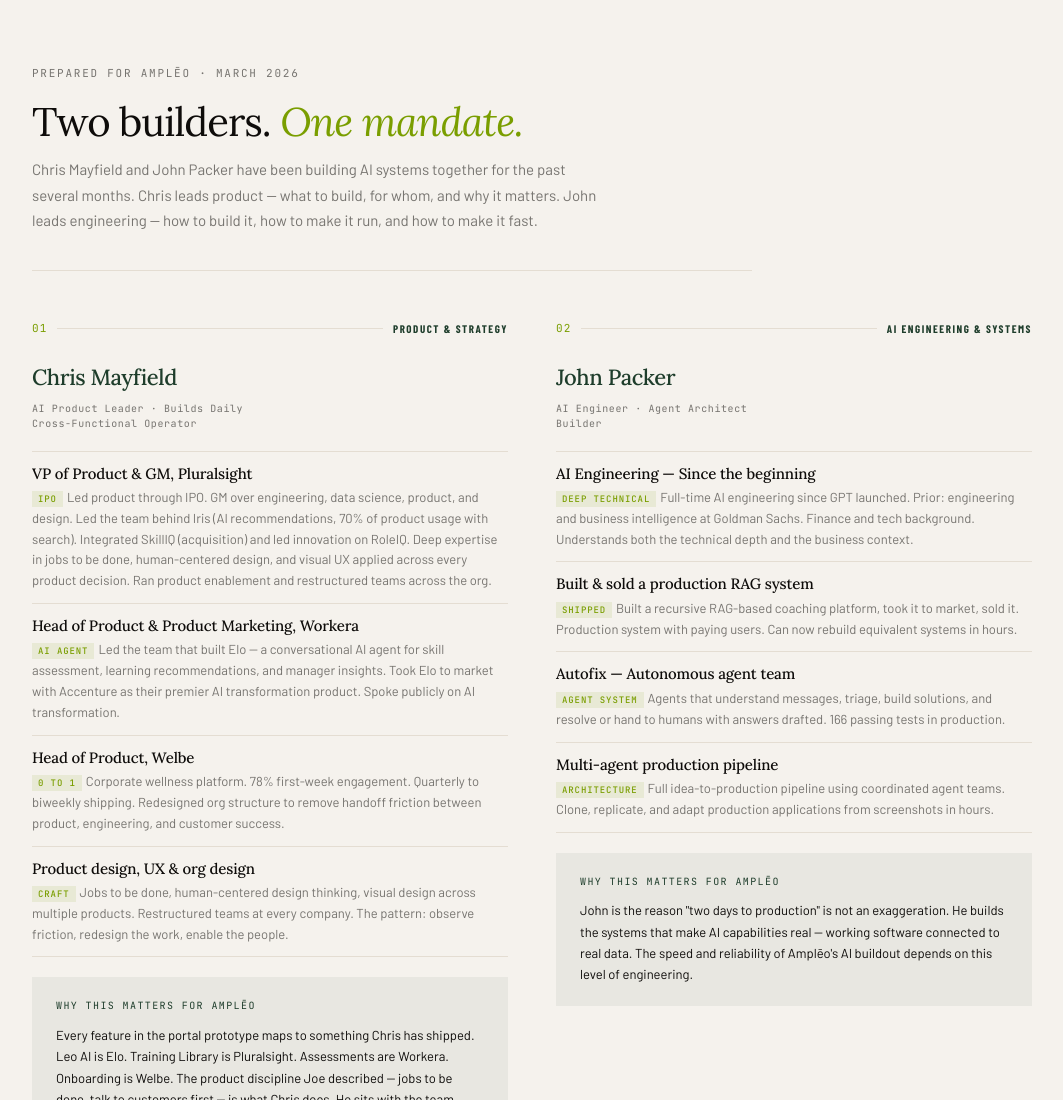
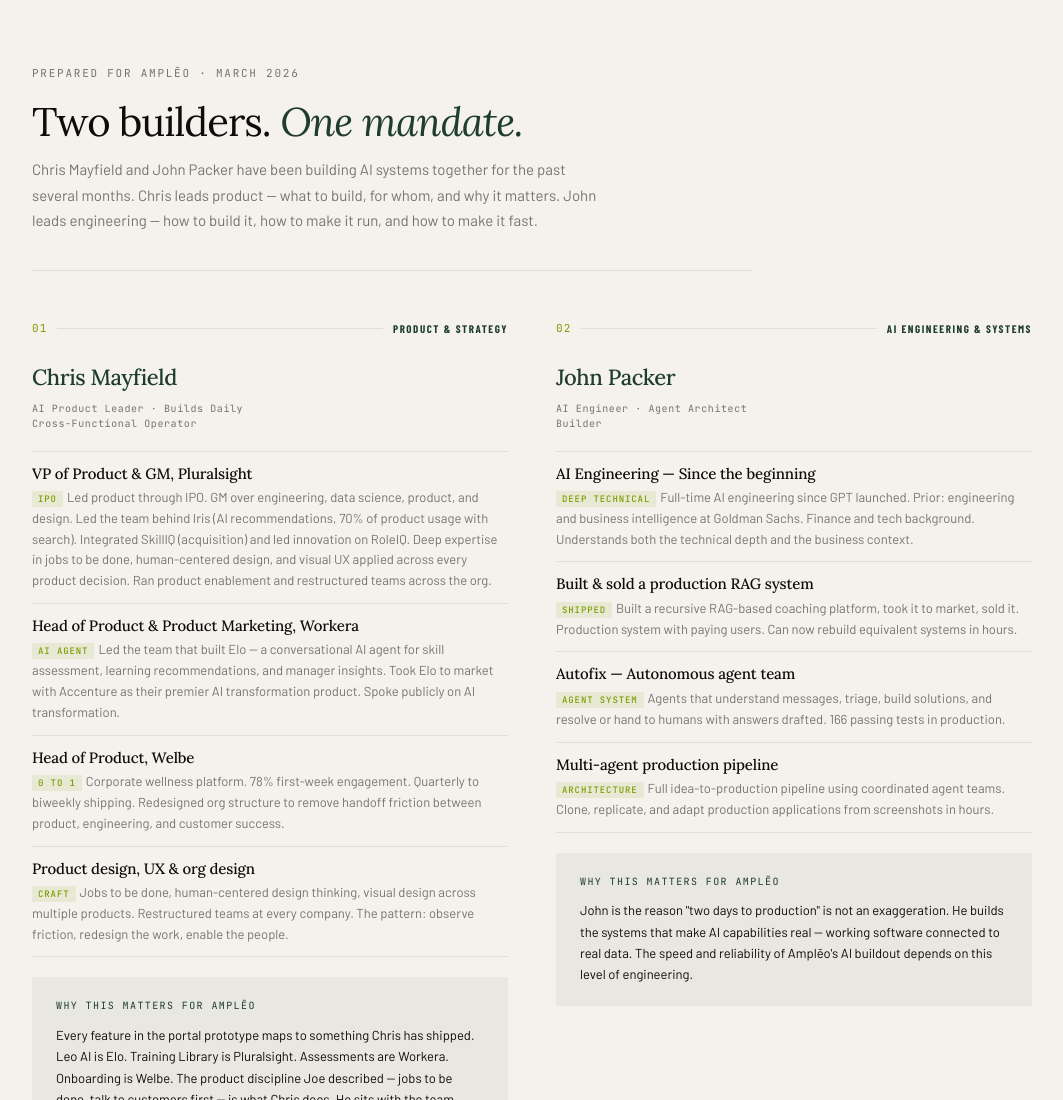
Before and after one commit to chriskarl/ampleo-perspective, a plain HTML site: page team-brief.html in a window 1280 px wide. Shown: the top 1100 px of the page, without its empty margins (108-1171 px from the left). Drawn offline with nearby package versions, Linux system fonts and the light colour scheme.

Commit message:
H1 back to dark green

```diff
--- a/team-brief.html
+++ b/team-brief.html
@@ -27,7 +27,7 @@
 .header{margin-bottom:48px;padding-bottom:36px;border-bottom:1px solid var(--sand);max-width:720px}
 .eyebrow{font-family:'JetBrains Mono',monospace;font-size:11px;letter-spacing:.16em;text-transform:uppercase;color:var(--mid);margin-bottom:16px}
 .title{font-family:'Lora',serif;font-size:clamp(28px,4vw,40px);font-weight:400;line-height:1.15;letter-spacing:-.025em;margin-bottom:12px}
-.title em{font-style:italic;color:var(--ampleo-lime)}
+.title em{font-style:italic;color:var(--ampleo)}
 .lede{font-size:15px;color:var(--mid);max-width:580px;line-height:1.7}
 
 /* SIDE BY SIDE */
```
